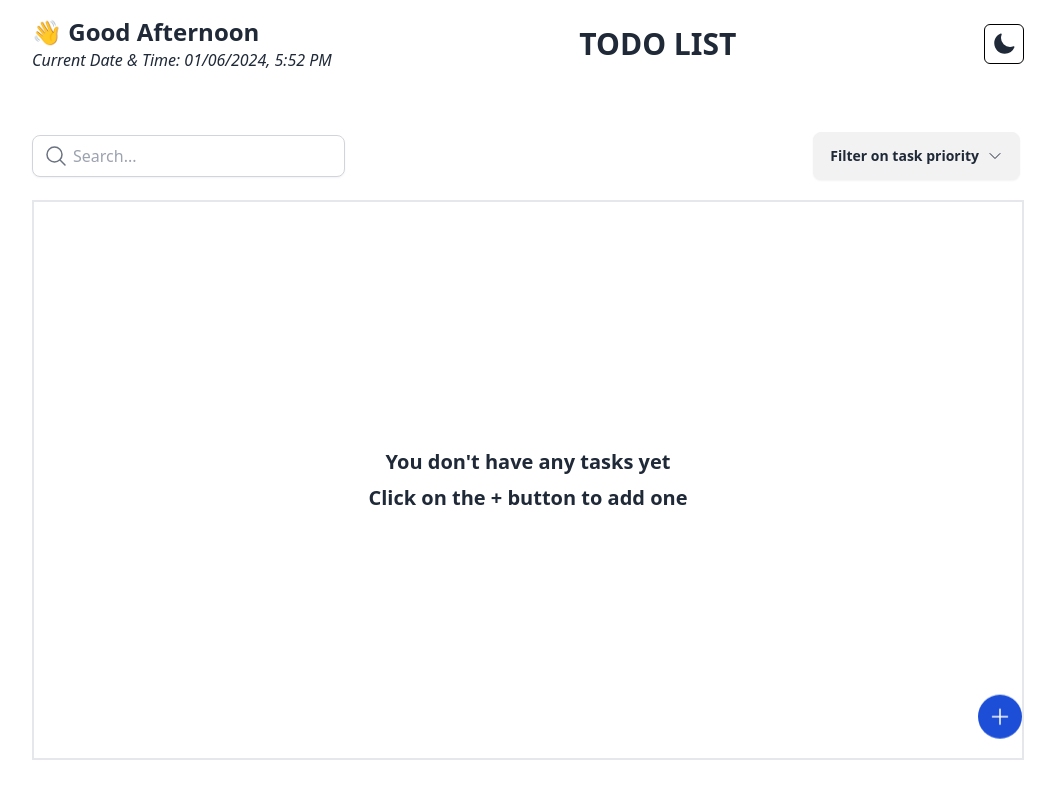
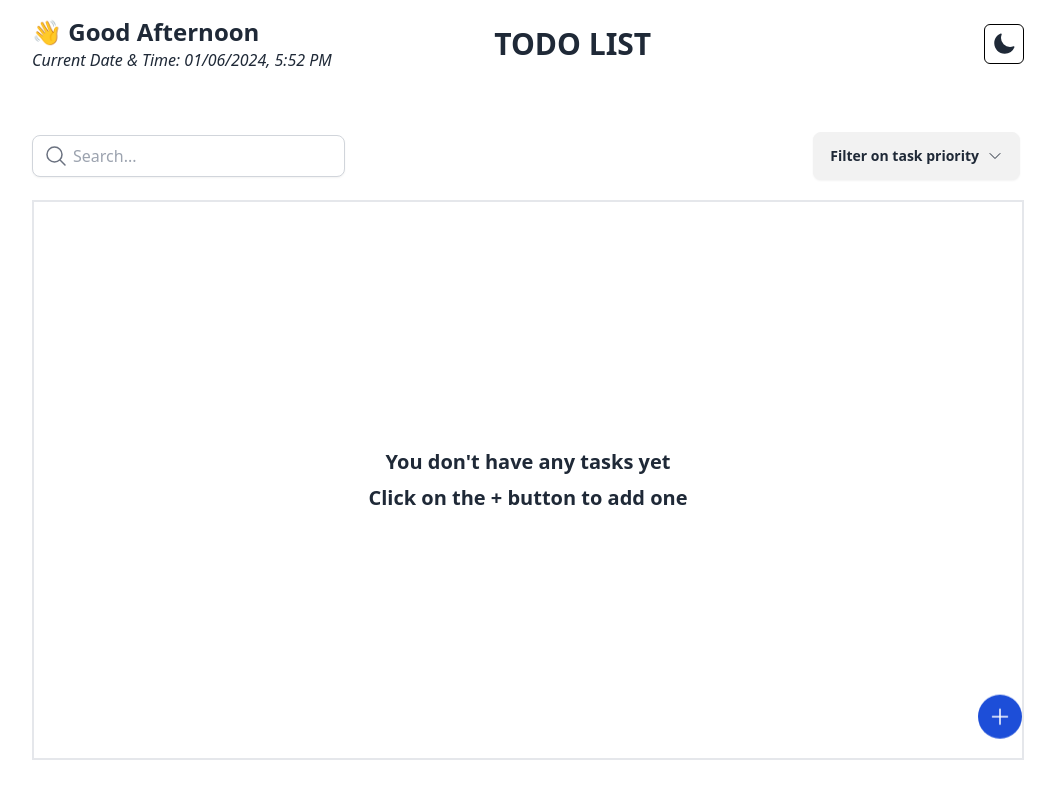
Before and after one commit to NitinRajput98/TODO-LIST-React-, a React (Vite) app: page / in a window 1280 px wide. Shown: the whole page, without its empty margins (112-1167 px from the left). Built offline with nearby package versions, Linux system fonts and the light colour scheme.

Commit message:
Tooltip text changed

```diff
--- a/src/components/AddBtn.js
+++ b/src/components/AddBtn.js
@@ -4,7 +4,7 @@ const AddBtn = ({ setIsOpen, open, todoData }) => {
       className={`tooltip top-[85%] right-[10%] fixed tooltip-right p-2.5 me-2 rounded-full inline-flex items-center ${
         todoData.length === 0 ? `animate-bounce` : `animate-none`
       }`}
-      data-tip="hello"
+      data-tip="Add Task"
     >
       <button
         type="button"
--- a/src/components/Header.js
+++ b/src/components/Header.js
@@ -26,12 +26,12 @@ const Header = () => {
     <nav className="flex justify-between items-center">
       <div>
         <h2 className="font-bold text-2xl">👋 {greeting}</h2>
-        <h2 className="font-medium text-base italic basis-[32%]">
+        <h2 className="font-medium text-base italic">
           Current Date & Time: {currentDataTime}
         </h2>
       </div>
-      <h1 className="font-bold text-3xl">TODO LIST</h1>
-      <div className="tooltip tooltip-right" data-tip="hello">
+      <h1 className="font-bold text-3xl basis-[33%]">TODO LIST</h1>
+      <div className="tooltip tooltip-right" data-tip="Change Theme">
         <ThemeToggleBtn />
       </div>
     </nav>
```
